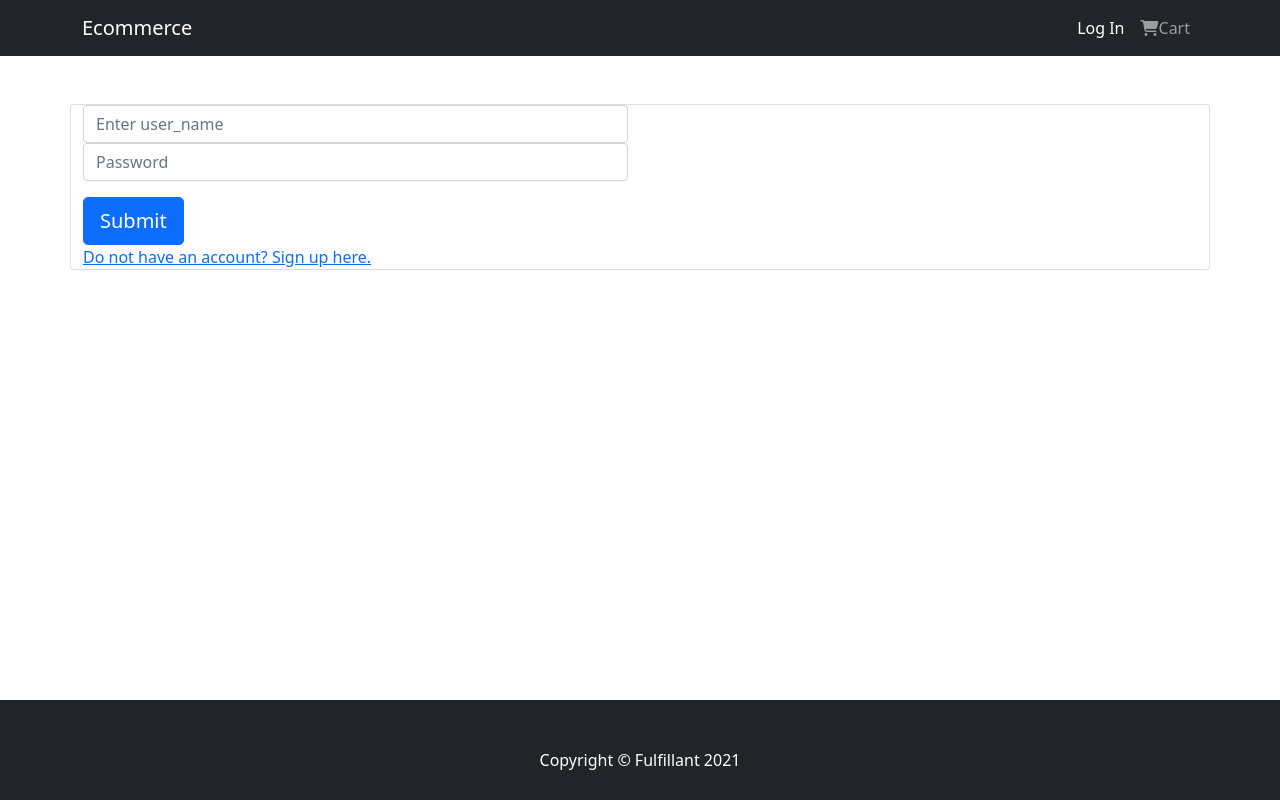
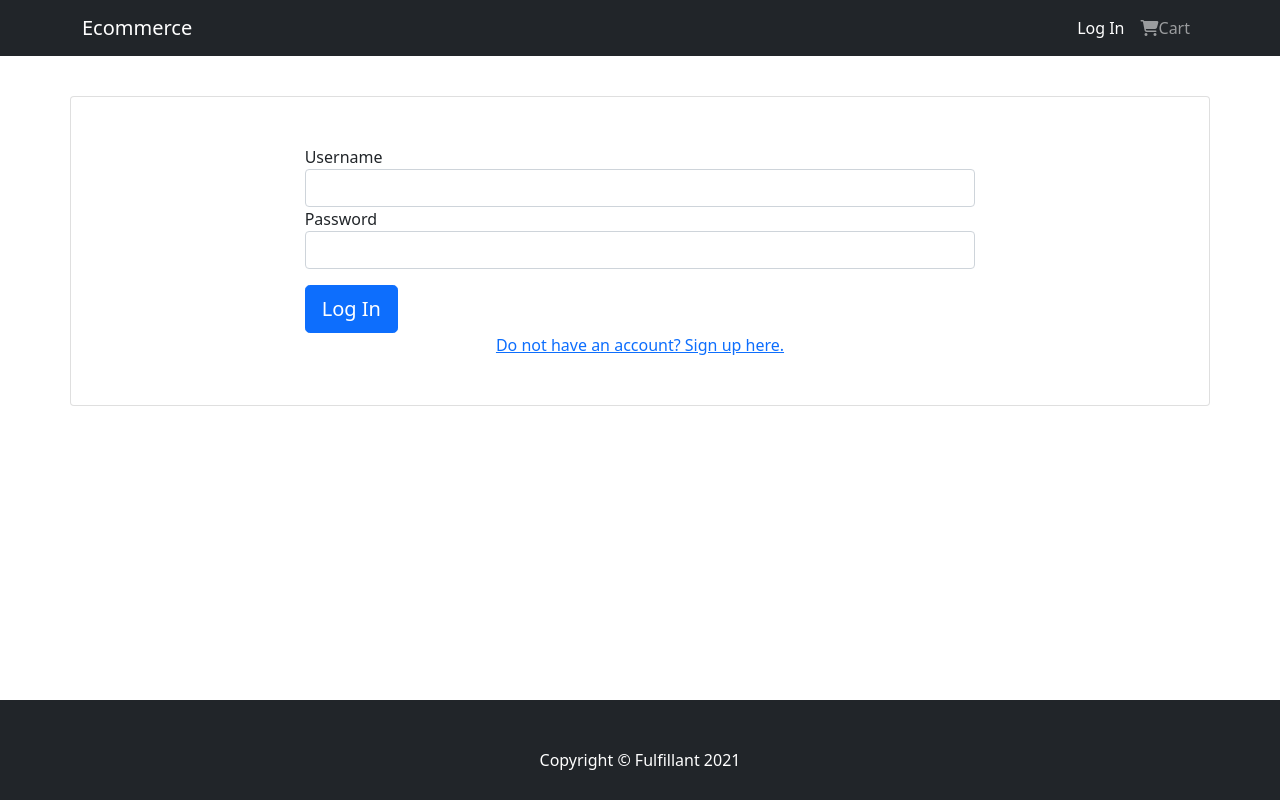
Before and after one commit to jknopmlasd/ant_products, a React (Create React App) app: page /login in a window 1280 px wide. Built offline with nearby package versions, Linux system fonts and the light colour scheme.

Commit message:
validate login form
log in form validation and styling

```diff
--- a/package.json
+++ b/package.json
@@ -9,6 +9,7 @@
     "react": "^16.8.3",
     "react-dom": "^16.8.3",
     "react-dropdown": "^1.9.2",
+    "react-joi": "^1.0.0-alpha.0",
     "react-medium-image-zoom": "^3.0.15",
     "react-redux": "^6.0.1",
     "react-router-dom": "^4.3.1",
--- a/src/components/Auth/LogInForm.js
+++ b/src/components/Auth/LogInForm.js
@@ -2,18 +2,26 @@
 import React, {useState, useEffect} from 'react';
 import {connect} from 'react-redux';
 import { Link } from 'react-router-dom';
+import Joi from "joi";
 import { sendLogInToServer } from "../../actions/AuthAction";
+
 
 
 
 
 const LogInForm =(props) =>{
     const [state , setState] = useState({
-        user_name : "",
-        password : "",
-        error:""
+        data:{user_name : "",password : ""},
+        errors:""
 
     });
+   const schema = {
+    user_name: Joi.string() .email({
+        tlds: { allow: false },
+    })
+    .required().label("Username"),
+    password: Joi.string().required().label("Password")
+  };
     useEffect(() => {
         //localStorage.removeItem("token");
         console.log("use effect",props);
@@ -28,19 +36,41 @@ const LogInForm =(props) =>{
     }
 
       });
+    const validateProperty=({name, value})=>{
+        const obj ={[name]:value};
+        const schemaPro = {[name]:schema[name]};
+        const {error}= Joi.validate(obj, schemaPro);
+        console.log("error",Joi.validate(obj, schemaPro));
+        return error ? error.details[0].message:null;
+    }
 
     const handleChange = (e) => {
-        const {id , value} = e.target
-        setState(prevState => ({
-            ...prevState,
-            [id] : value
-        }))
+        const errors = {...state.errors};
+        const {name , value} = e.target;
+        const errorMsg = validateProperty({name,value});
+        if(errorMsg) {errors[name] = errorMsg;}
+        else delete errors[name];
+        const data={...state.data};
+        data[name] =value;
+        setState({data,errors});
+    }
+    const validate=()=>{
+        const options = {abortEarly:false};
+        const {error} = Joi.validate(state.data,schema, options);
+        if(!error) return null;
+        const errors ={};
+        for(let item of error.details) errors[item.path[0]] = item.message;
+        return errors;
     }
     const handleSubmit = (e) =>{
         e.preventDefault();
+       const errors = this.validate();
+        this.setState({errors:errors||{}});
+       if (errors) return;
+
         console.log("this state", state);
-        if(state.user_name && state.password){
-            props.dispatch(sendLogInToServer(state));
+        if(state.data.user_name && state.data.password){
+            props.dispatch(sendLogInToServer(state.data));
         }
 
     }
@@ -56,32 +86,39 @@ const LogInForm =(props) =>{
 
       <div className="container" style={{paddingTop: '6rem'}}>
 
-      <div className="card mt-2 hv-center row">
-     <form onSubmit={handleSubmit} className="col-6">
-        <input type="user_name"
+      <div className="card p-5 hv-center row">
+     <form onSubmit={handleSubmit} className="col-sm-8 mx-auto">
+         <div className="form-group">
+             <label htrmFor="user_name">Username</label>
+             <input type="text"
                        className="form-control"
                        id="user_name"
                        name="user_name"
-                       placeholder="Enter user_name"
                        value={state.user_name}
                        onChange={handleChange}
                 />
+                <small className="text-small text-muted">{state.errors["user_name"]}</small>
+         </div>
 
-         <input type="password"
+        <div className="form-group">
+             <label htrmFor="password">Password</label>
+             <input type="password"
                         className="form-control"
                         id="password"
                         name="password"
-                        placeholder="Password"
                         value={state.password}
                         onChange={handleChange}
                     />
+                    <small className="text-small text-muted">{state.errors["password"]}</small>
+         </div>
+
           <p>{props.error && props.error}</p>
-          <button className="btn btn-primary btn-lg">Submit</button>
+          <button type="btn" className="btn btn-primary btn-lg btn-block">Log In</button>
 
 
 
         </form>
-        <Link to="/signup">Do not have an account? Sign up here.</Link>
+        <Link to="/signup" className="text-center">Do not have an account? Sign up here.</Link>
         </div>
        </div>
    )
--- a/src/components/Auth/SignUpForm.js
+++ b/src/components/Auth/SignUpForm.js
@@ -56,9 +56,11 @@ const SignUpForm =(props) =>{
 
 
         <div className="container" style={{paddingTop: '6rem'}}>
-      <div className="card mt-2 hv-center row">
-     <form onSubmit={handleSubmit} className="col-6">
-        <input type="user_name"
+      <div className="card p-5 hv-center row">
+       <form onSubmit={handleSubmit} className="col-sm-8 mx-auto">
+        <div className="form-group">
+            <label htmlFor="username">Username</label>
+            <input type="user_name"
                        className="form-control"
                        id="user_name"
                        name="user_name"
@@ -67,6 +69,11 @@ const SignUpForm =(props) =>{
                        onChange={handleChange}
                        required
                 />
+        </div>
+
+        <div className="form-group">
+            <label htmlFor="email">Email</label>
+        </div>
              <input type="email"
                        className="form-control"
                        id="email"
@@ -76,8 +83,9 @@ const SignUpForm =(props) =>{
                        onChange={handleChange}
                        required
                 />
-
-         <input type="password"
+        <div classname="form-group">
+            <label htmlFor="passsword">Password</label>
+            <input type="password"
                         className="form-control"
                         id="password"
                         name="password"
@@ -86,7 +94,9 @@ const SignUpForm =(props) =>{
                         onChange={handleChange}
                         required
                     />
-          <button className="btn btn-primary btn-lg">Sign Up</button>
+        </div>
+
+          <button type="btn" className="btn btn-primary btn-lg btn-block">Sign Up</button>
         </form>
         </div>
         </div>
```
Also changed, not shown: 1 other file (tests, documents, lock files or other folders).
